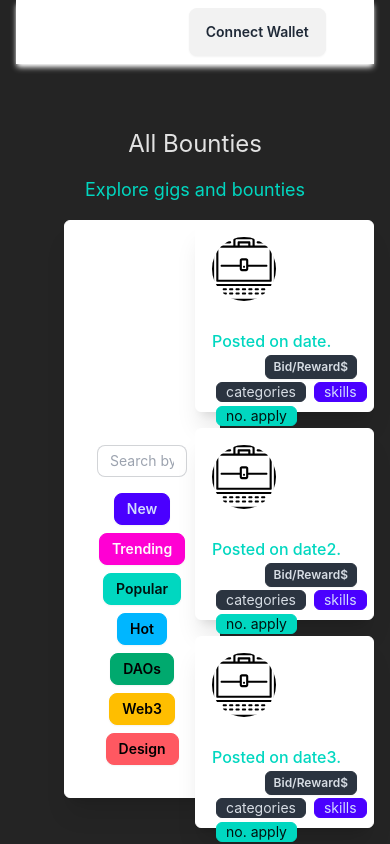
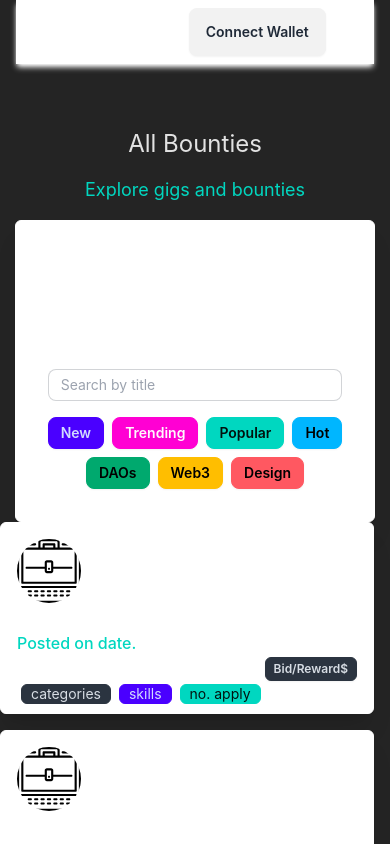
Before and after one commit to Innkeeping/mgigs, a React (Vite) app: page / in a window 390 px wide. Shown: the top 844 px of the page. Built offline with nearby package versions, Linux system fonts and the light colour scheme.

Commit message:
alignment of gigcards and sidecard for mobile 📱📱📶

```diff
--- a/src/components/Profile.tsx
+++ b/src/components/Profile.tsx
@@ -29,8 +29,8 @@ const Profile = () => {
   return (
     <Sidebar>
       <h1 className="text-4xl font-bold mb-2 mt-2">My Profile</h1>
-      <div className="max-w-2xl mx-auto grid grid-cols-1 lg:grid-cols-2 gap-4 mr-2 mt-4 lg:mt-4 ml-14 lg:mr-4 ">
-        <div className="justify-center">
+      <div className="max-w-2xl mx-auto grid grid-cols-1 lg:grid-cols-2 sm:grid-cols-1 gap-4 mr-2 mt-4 lg:mt-4 ml-14 lg:mr-4">
+        <div className="justify-center lg:col-span-1 sm:col-span-1">
           <div className="card bg-base-100 shadow-xl w-full lg:w-64 h-fit rounded-md">
             <div className="card-body items-center">
               <div className="avatar">
@@ -54,7 +54,7 @@ const Profile = () => {
             </div>
           </div>
         </div>
-        <div className="lg:col-span-1">
+        <div className="lg:col-span-1 sm:col-span-1">
           <div className="card bg-base-100 shadow-xl w-full h-fit rounded-md">
             <div className="card-body">
               <h2 className="card-title">About Me</h2>
--- a/src/components/SideCard.tsx
+++ b/src/components/SideCard.tsx
@@ -13,7 +13,7 @@ const SideCard = ({ setFilter }: SideCardProps) => {
   };
 
   return (
-    <div className="card rounded-md card-side bg-base-100 shadow-xl w-fit h-fit sticky top-4 ml-16 border border-white">
+    <div className="card rounded-md card-side bg-base-100 shadow-xl w-fit h-fit sticky top-4 mx-auto border border-white">
       <div className="card-body items-center">
         <h1 className="card-title text-1xl pb-2 pt-4">Welcome to mGigs</h1>
         <h2 className="card-subtitle mb-4">Find your next gig here!</h2>
--- a/src/routes/index.lazy.tsx
+++ b/src/routes/index.lazy.tsx
@@ -28,7 +28,7 @@ function Index() {
       <h1 className="text-2xl text-center mx-auto mt-16">All Bounties</h1>
       <h2 className="text-center text-lg mt-4 mb-4 text-accent">Explore gigs and bounties</h2>
       <div className="container mt-4">
-        <div className="grid grid-cols-2 gap-0">
+        <div className="grid md:grid-cols-2 gap-0 sm:justify-center">
           <SideCard setFilter={(filter) => setFilter(filter)} />
           <div className="flex flex-col gap-4 flex-1">
             {filteredCards.map((card, index) => (
```
